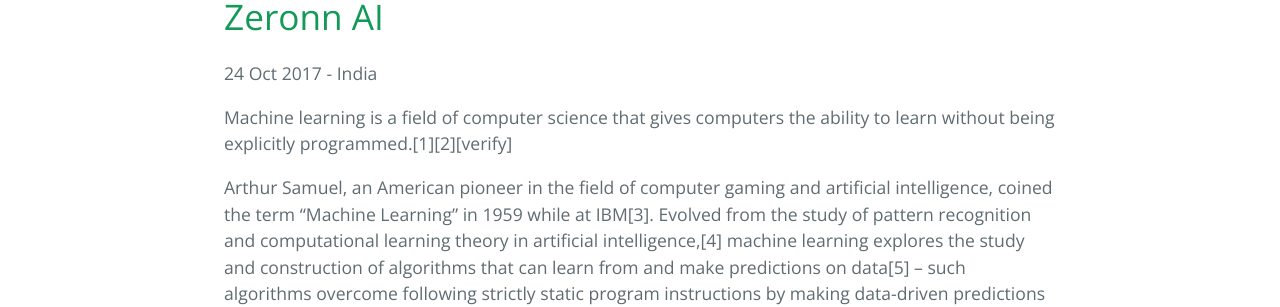
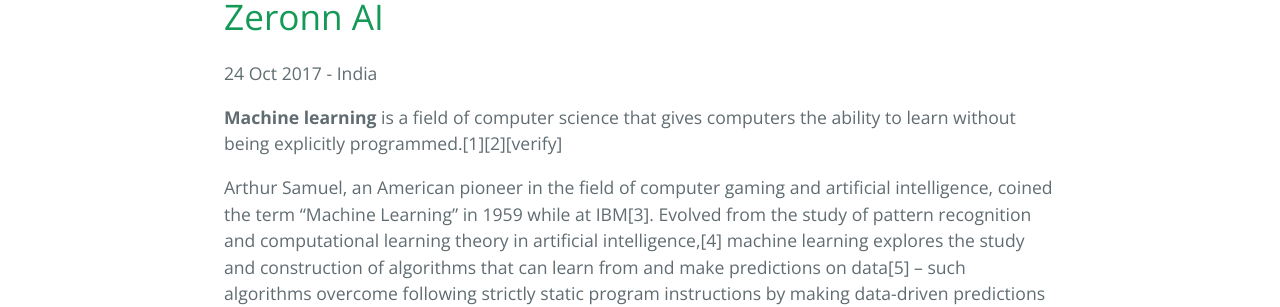
Before and after one commit to abhishekyana/abhishekyana.github.io, a Jekyll site: the page built from _posts/2017-10-21-first-page.md, in a window 1280 px wide. Shown: the part 282-589 px from the top of the page. Built offline with Jekyll 4.4.1, drawn with Linux system fonts in a browser that asks for light colours.

Commit message:
Added files

```diff
--- a/_posts/2017-10-21-first-page.md
+++ b/_posts/2017-10-21-first-page.md
@@ -8,7 +8,7 @@ title: Zeronn AI
 
 <p class="meta">24 Oct 2017 - India</p>
 
-Machine learning is a field of computer science that gives computers the ability to learn without being explicitly programmed.[1][2][verify]
+**Machine learning** is a field of computer science that gives computers the ability to learn without being explicitly programmed.[1][2][verify]
 
 Arthur Samuel, an American pioneer in the field of computer gaming and artificial intelligence, coined the term "Machine Learning" in 1959 while at IBM[3]. Evolved from the study of pattern recognition and computational learning theory in artificial intelligence,[4] machine learning explores the study and construction of algorithms that can learn from and make predictions on data[5] – such algorithms overcome following strictly static program instructions by making data-driven predictions or decisions,[6]:2 through building a model from sample inputs. Machine learning is employed in a range of computing tasks where designing and programming explicit algorithms with good performance is difficult or infeasible; example applications include email filtering, detection of network intruders or malicious insiders working towards a data breach,[7] optical character recognition (OCR),[8] learning to rank, and computer vision.
 
```
